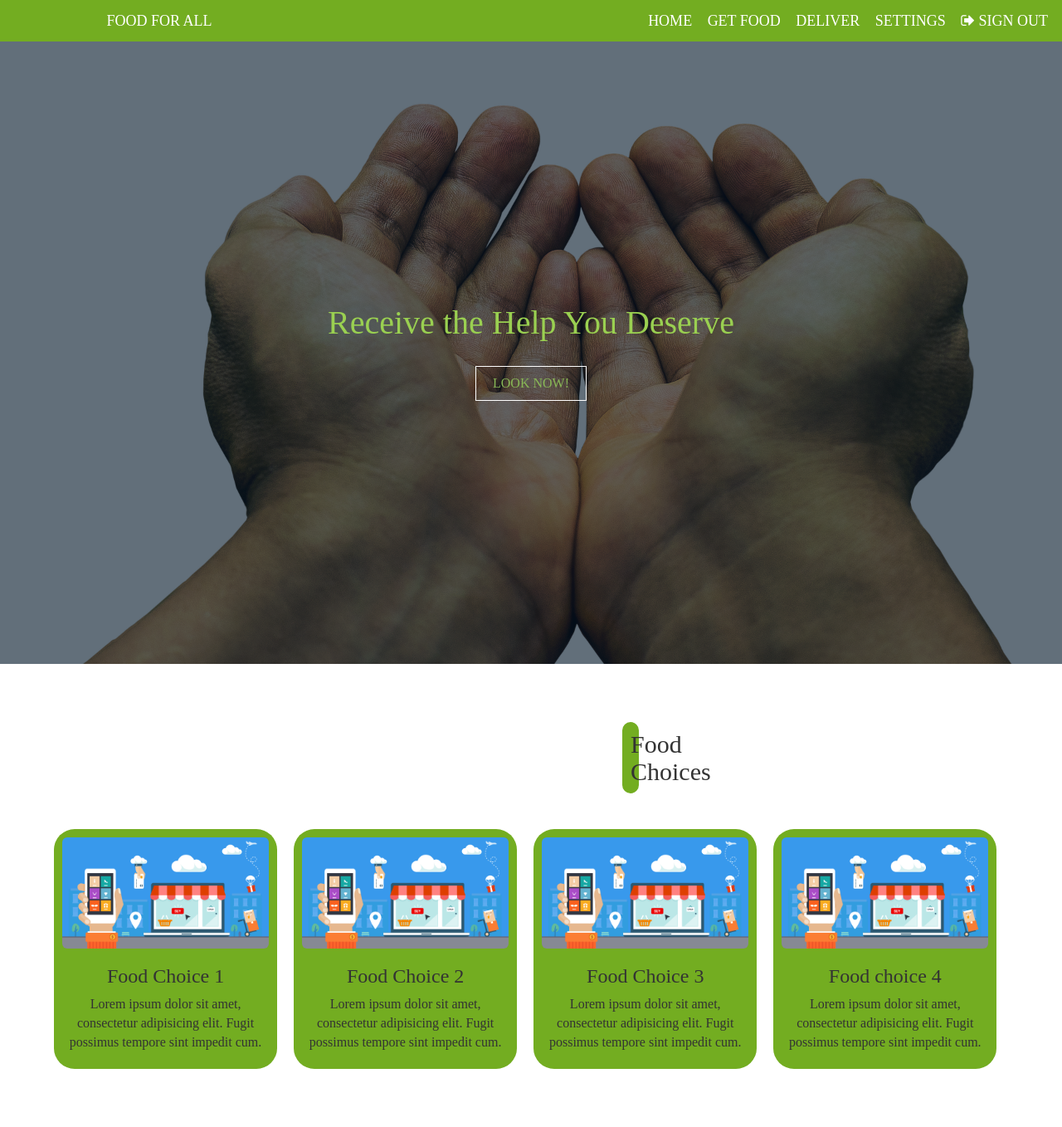
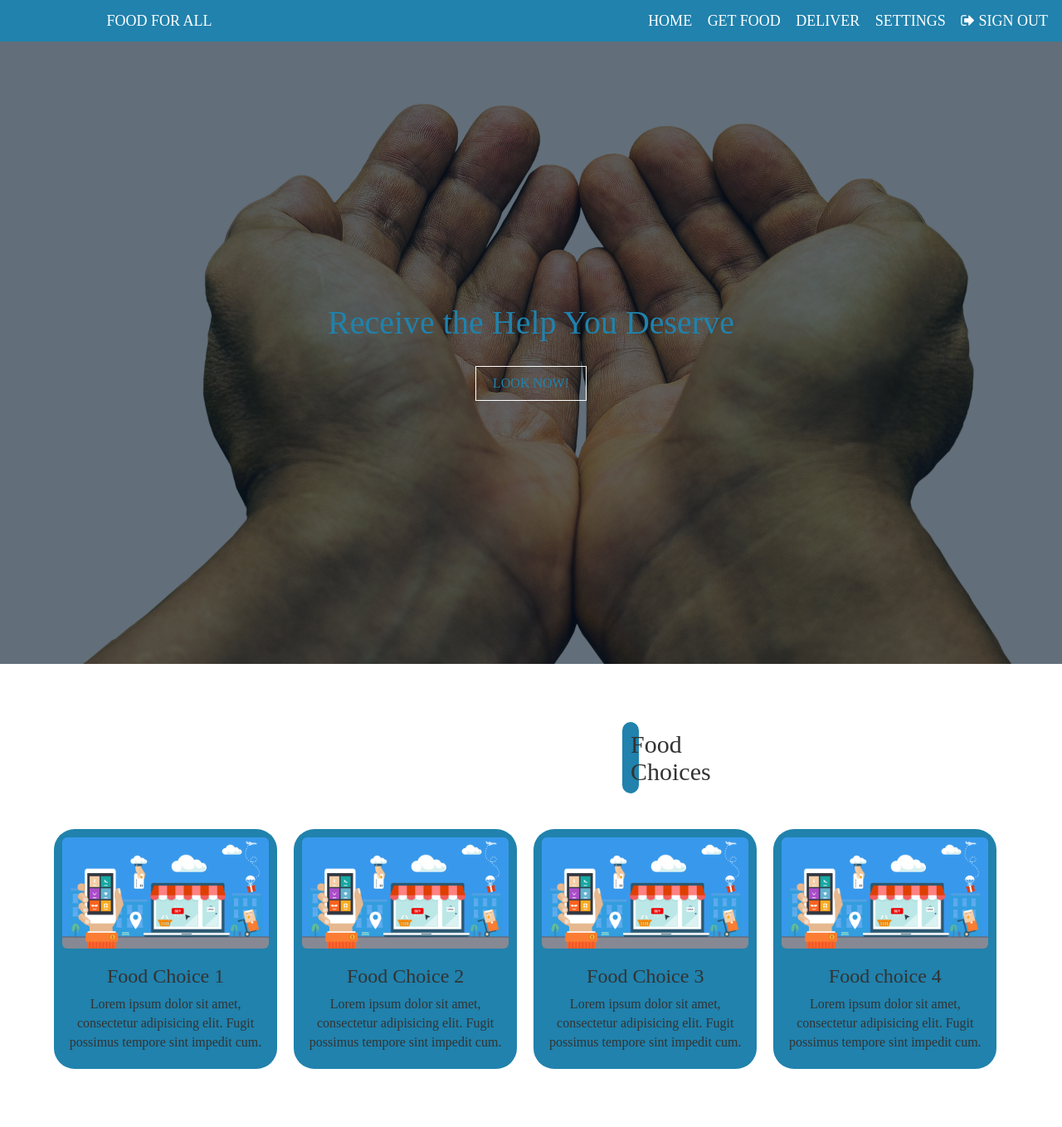
Before and after one commit to amin-codes/HackNC2020-Food, a Flask app: page /donor in a window 1280 px wide. Shown: the whole page at 83% size. Run offline with Flask 2, Linux system fonts and the light colour scheme; the visitor is signed in with stand-in values (Sample User, id 1); some libraries are stand-ins or nearby versions; some web fonts are replaced.

Commit message:
color change

```diff
--- a/static/css/style.css
+++ b/static/css/style.css
@@ -85,7 +85,7 @@ html, body{
 .NavBarP-Nav{
 	position: absolute;
 	top: 0;
-	background-color: #73AD21;
+	background-color: #2082ad;
 }
 .NavBarP-Logo{
 	left: 0;
@@ -113,7 +113,7 @@ html, body{
 	transition: all .3s ease-in-out;
 }
 .NavBarP-Nav > ul > li > a:hover{
-	color: #315205;
+	color: #2082ad;
 }
 /*====== Login ==*/
 .Login{
@@ -153,7 +153,7 @@ html, body{
 	padding: 0;
 	width: 100%;
 	height: 100%;
-	color: #9ad051;
+	color: #2082ad;
 	background-color: rgba(0, 22, 40, .6);
 	display: flex;
 	flex-direction: column;
@@ -169,27 +169,27 @@ html, body{
 }
 .banner-content a{
 	text-decoration: none;
-	color: #89b856;
+	color: #2082ad;
 	padding: 9px 20px;
 	border: 1px solid #FFF;
 	text-transform: uppercase;
 	transition: all .3s ease-in-out;
 }
 .banner-content a:hover{
-	background-color: #73AD21;
+	background-color: #2082ad;
 	color: #333;
 }
 
 .carddesign {
 	border-radius: 25px;
-	background-color: #73AD21;
+	background-color: #2082ad;
 	padding: 10px;
 	margin: 10px;
 	width: 23%;
 }
 
 .foodheader {
-	background-color: #73AD21;
+	background-color: #2082ad;
 	border-radius: 25px;
 	margin: 10px 750px 10px 750px;
 	padding: 10px;
```
